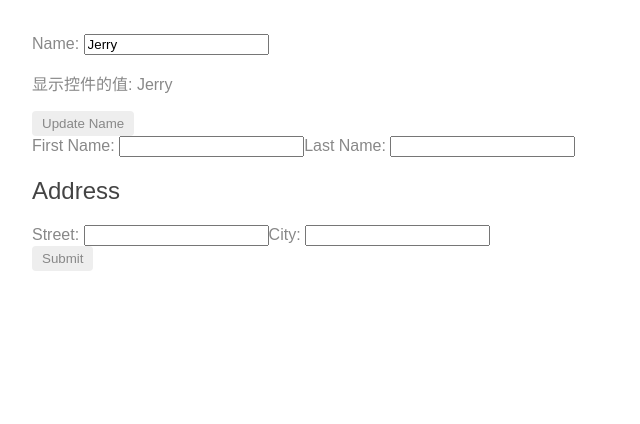
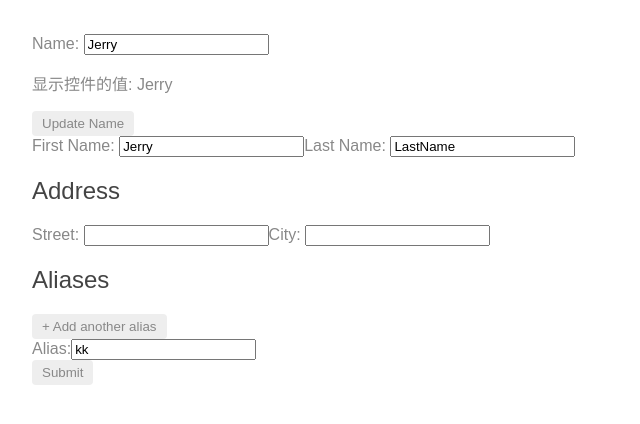
Before and after one commit to wangzixi-diablo/ngDynamic, an Angular app: page / in a window 1280 px wide. Shown: the top 424 px of the page, without its empty margins (0-640 px from the left). Built offline with nearby package versions, Linux system fonts and the light colour scheme.

Commit message:
dynamic form control

```diff
--- a/src/app/ng-content/name-editor.component.html
+++ b/src/app/ng-content/name-editor.component.html
@@ -22,5 +22,17 @@
         <label for="city">City: </label>
         <input id="city" type="text" formControlName="city">
     </div>
+
+    <div formArrayName="aliases">
+        <h2>Aliases</h2>
+        <button (click)="addAlias()" type="button">+ Add another alias</button>
+
+        <div *ngFor="let alias of aliases.controls; let i=index">
+          <!-- The repeated alias template -->
+          <label for="alias-{{ i }}">Alias:</label>
+          <input id="alias-{{ i }}" type="text" [formControlName]="i">
+        </div>
+      </div>
+
     <button type="submit" [disabled]="!profileForm.valid">Submit</button>
 </form>
--- a/src/app/ng-content/ng-content.component.ts
+++ b/src/app/ng-content/ng-content.component.ts
@@ -1,6 +1,6 @@
 import {AfterViewInit, Component, ContentChildren, QueryList, ViewChild, ViewChildren, OnInit, Directive, Input, ChangeDetectorRef} from '@angular/core';
 import {ContentChildComponent} from './child/content-child.component';
-import { FormControl, FormGroup } from '@angular/forms';
+import { FormControl, FormGroup, FormBuilder, Validators, FormArray } from '@angular/forms';
 
 
 @Component({
@@ -74,23 +74,35 @@ export class ViewChildComp {
 export class NameEditorComponent {
   name = new FormControl('Jerry');
 
-  profileForm = new FormGroup({
+  /*profileForm = new FormGroup({
     firstName: new FormControl(''),
     lastName: new FormControl(''),
     address: new FormGroup({
       street: new FormControl(''),
       city: new FormControl(''),
     })
+  });*/
+  profileForm = this.fb.group({
+    firstName: ['Jerry'],
+    lastName: ['LastName',Validators.required],
+    address: this.fb.group({
+      street: [''],
+      city: ['']
+    }),
+    aliases: this.fb.array([
+      this.fb.control('kk')
+    ])
   });
 
-  constructor(){
+  constructor(private fb: FormBuilder){
     this.name.valueChanges.subscribe(selectedValue => {
       console.log('value changed: ', selectedValue);
     });
 
     this.profileForm.valueChanges.subscribe(
       value => {
-        console.log('group value: ', value);
+        console.log('group value: ', value, ' status: ',
+        this.profileForm.status);
       }
     );
   }
@@ -108,4 +120,12 @@ export class NameEditorComponent {
   onSubmit(){
     console.warn(this.profileForm.value);
   }
+
+  addAlias() {
+    this.aliases.push(this.fb.control(''));
+  }
+
+  get aliases() {
+    return this.profileForm.get('aliases') as FormArray;
+  }
 }
```
